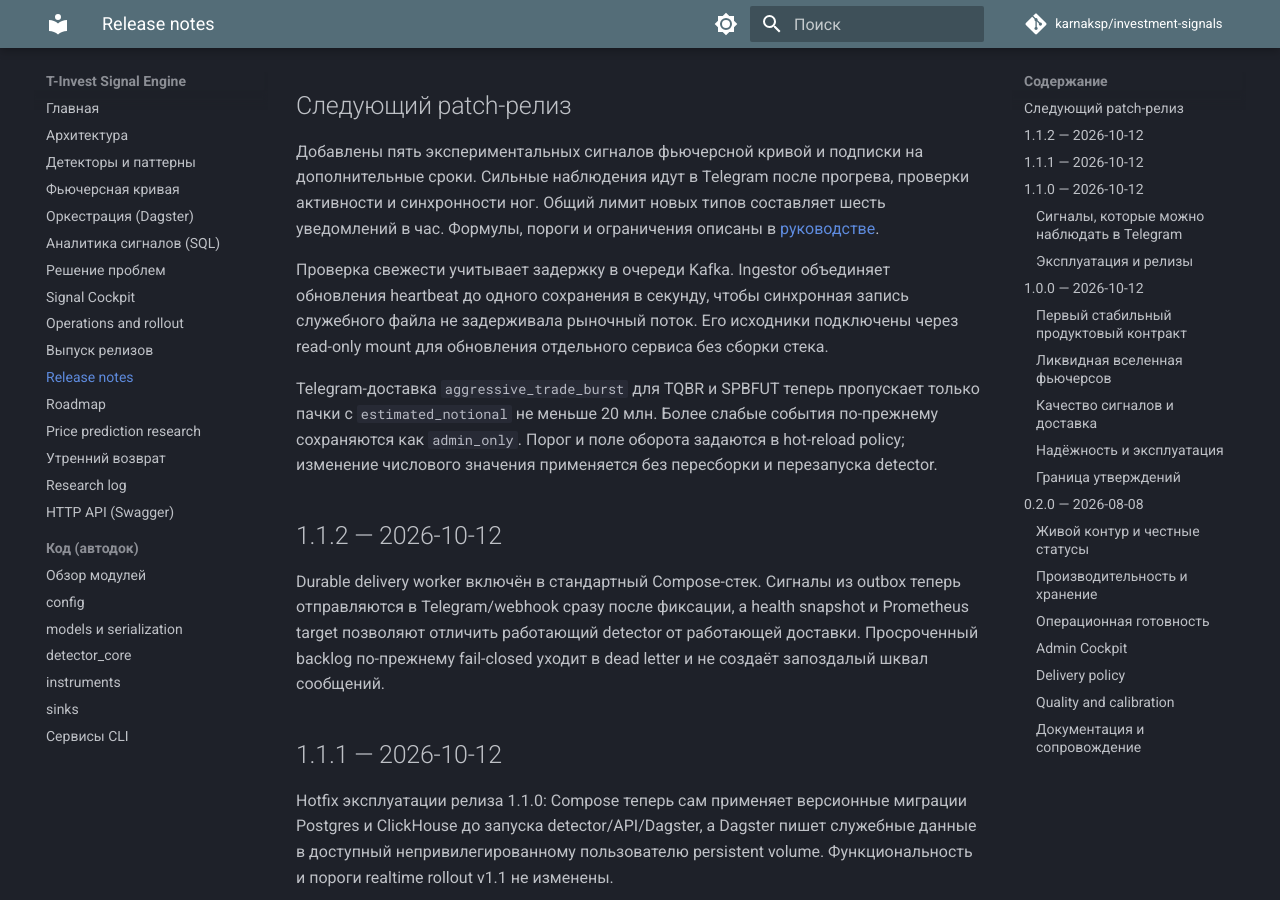
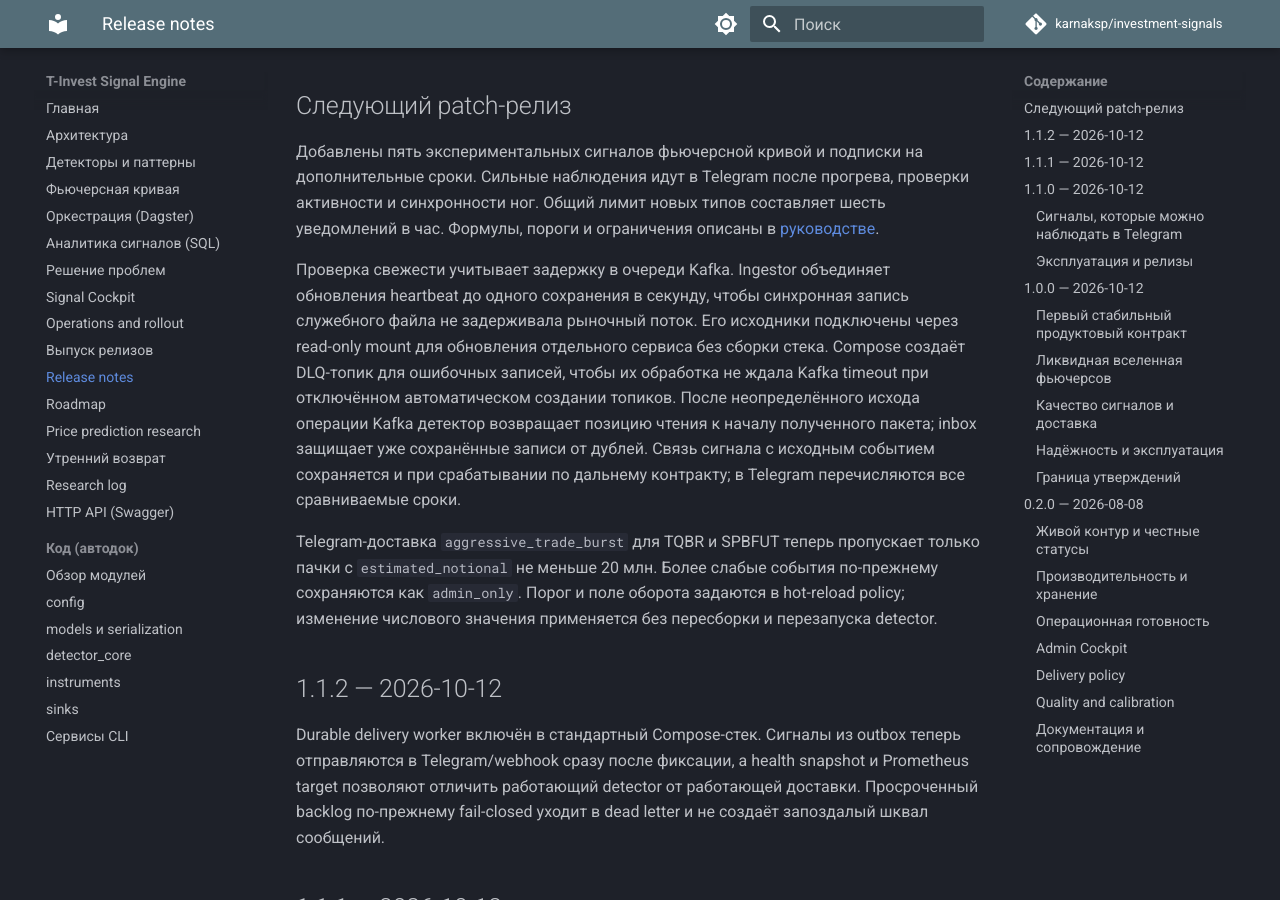
Before and after one commit to karnaksp/investment-signals, an MkDocs documentation site: the page built from docs/release_notes.md, in a window 1280 px wide and 900 px high, scrolled down 327 px. Built offline with MkDocs 1.6.1 and Material for MkDocs 9.7.7, drawn with Linux system fonts in a browser that asks for light colours; comment, search, counter and statistics services are not loaded.

```diff
--- a/docs/release_notes.md
+++ b/docs/release_notes.md
@@ -19,6 +19,12 @@ patch. До `1.0.0` несовместимые экспериментальны
 обновления heartbeat до одного сохранения в секунду, чтобы синхронная запись
 служебного файла не задерживала рыночный поток. Его исходники подключены
 через read-only mount для обновления отдельного сервиса без сборки стека.
+Compose создаёт DLQ-топик для ошибочных записей, чтобы их обработка не ждала
+Kafka timeout при отключённом автоматическом создании топиков.
+После неопределённого исхода операции Kafka детектор возвращает позицию чтения
+к началу полученного пакета; inbox защищает уже сохранённые записи от дублей.
+Связь сигнала с исходным событием сохраняется и при срабатывании по дальнему
+контракту; в Telegram перечисляются все сравниваемые сроки.
 
 Telegram-доставка `aggressive_trade_burst` для TQBR и SPBFUT теперь пропускает
 только пачки с `estimated_notional` не меньше 20 млн. Более слабые события
```
Also changed, not shown: docker-compose.yml (+10 -0 lines), docs/futures-curve.md (+5 -0 lines), 2 other files.
